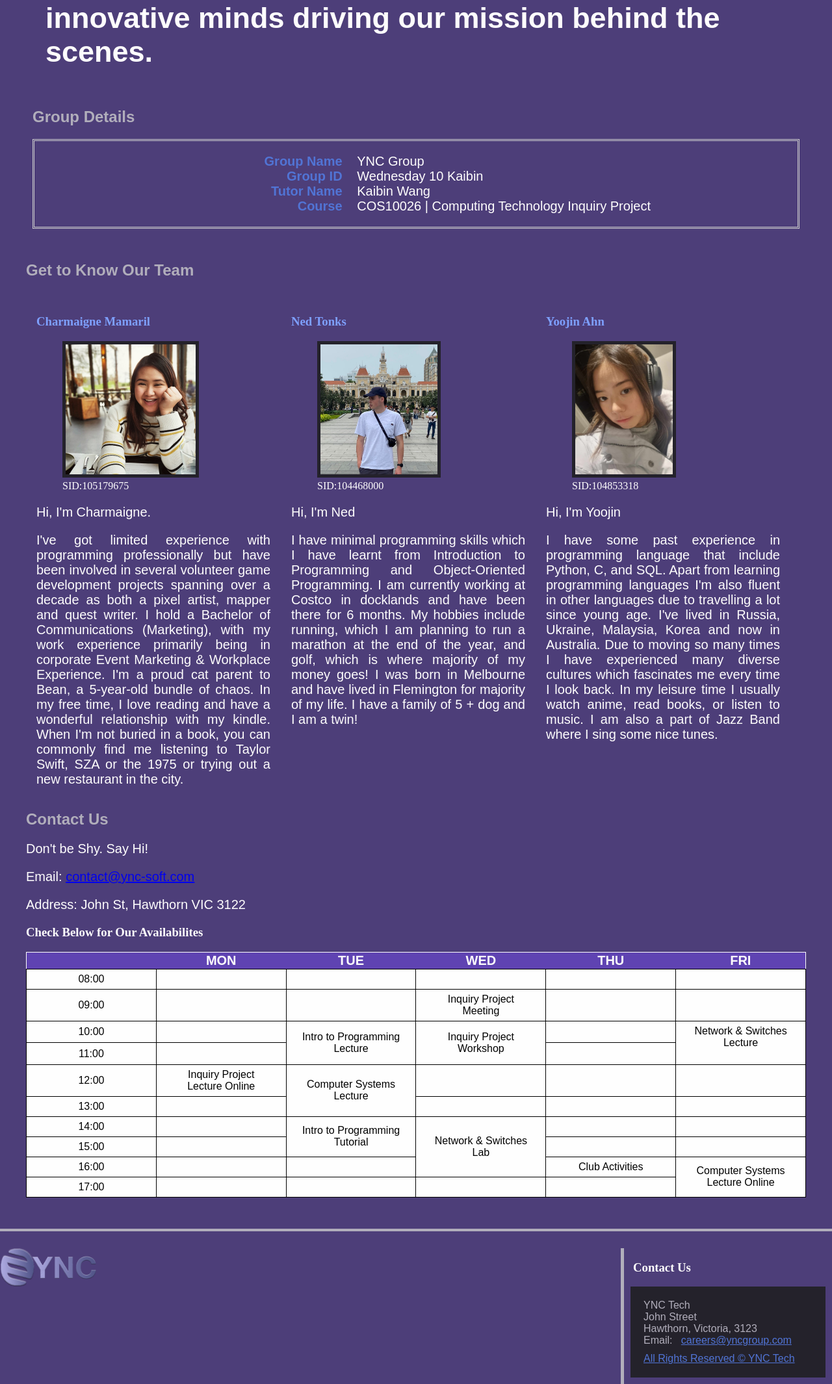
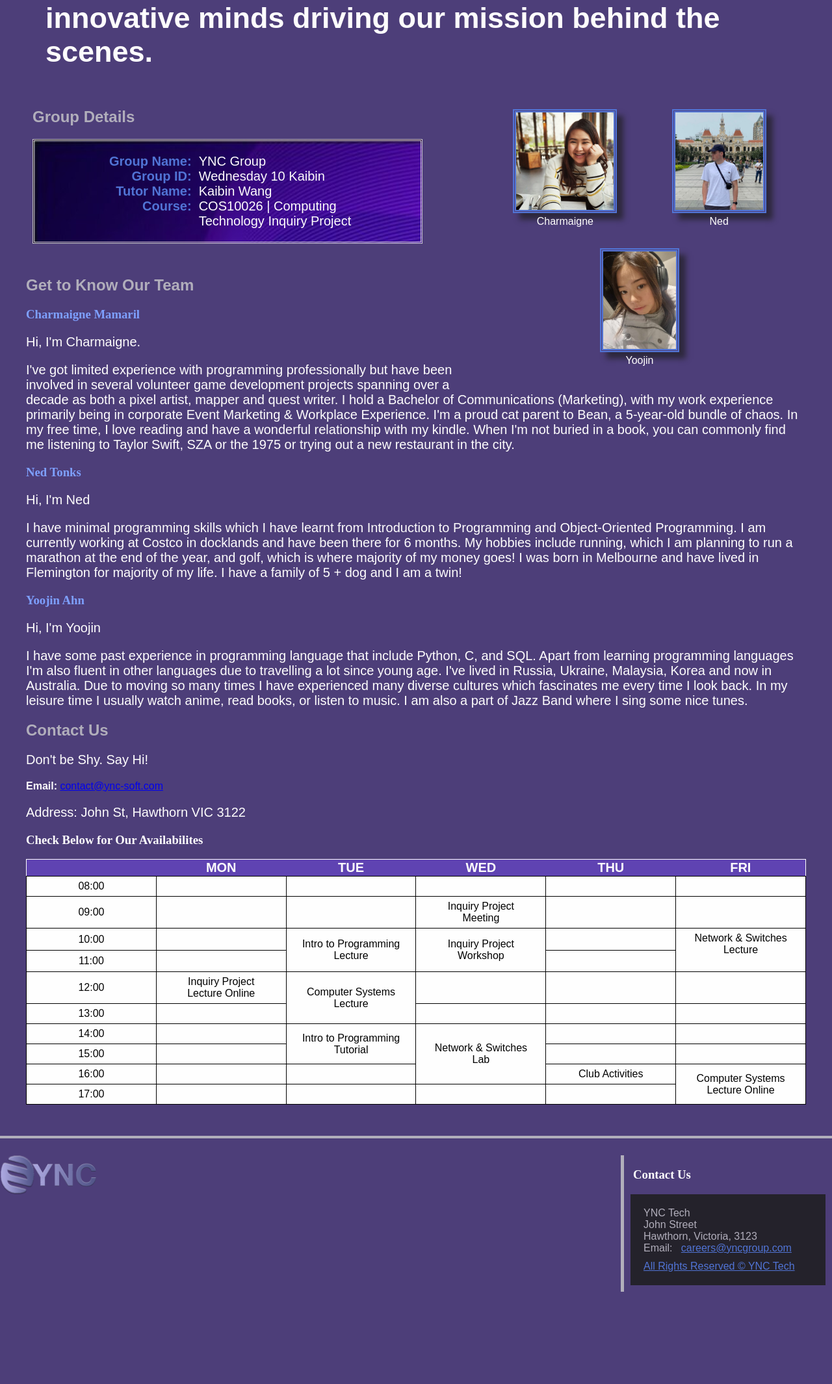
Before and after one commit to FakeTiramisu/Inquiry-Project-Assignment-1, a PHP site: page /about.html in a window 1280 px wide. Shown: the part 316-2446 px from the top of the page at 65% size. After the commit the page ends 2304 px from the top, so only its background shows below. Run offline with PHP 8.4, Linux system fonts and the light colour scheme; some web fonts are replaced.

Commit message:
Major changes
- made some changes to tags and id selectors

```diff
--- a/about.html
+++ b/about.html
@@ -35,6 +35,20 @@
             </h1>
         </section>
         <!-- Group Details inside a definition list -->
+        <aside id="group-image">
+          <figure>
+            <img src="images/charmaigne_profile.png" alt="Charmaigne Mamaril profile picture">
+            <figcaption>Charmaigne</figcaption>
+          </figure>
+          <figure>
+            <img src="images/ned_profile.jpg" alt="Ned Tonks profile picture">
+            <figcaption>Ned</figcaption>
+          </figure>
+          <figure>
+            <img src="images/yoojin_profile.jpg" alt="Yoojin Ahn profile picture">
+            <figcaption>Yoojin</figcaption>
+          </figure>
+        </aside>
         <section id="group-details">
             <h2>Group Details</h2>
             <dl>
@@ -52,12 +66,7 @@
         <section id="team">
             <h2>Get to Know Our Team</h2>
             <!-- Charmaigne Profile -->
-            <article id="profile1">
             <h3>Charmaigne Mamaril</h3>
-                <figure>
-                    <img src="images/charmaigne_profile.png" alt="Charmaigne Mamaril profile picture">
-                    <figcaption>SID:105179675</figcaption>
-                </figure>
             <p>Hi, I&#39;m Charmaigne.</p>
             <p>
                 I&#39;ve got limited experience with programming professionally but have been involved in several volunteer
@@ -69,14 +78,8 @@
                 When I&#39;m not buried in a book, you can commonly find me listening to Taylor Swift,
                 SZA or the 1975 or trying out a new restaurant in the city.
             </p>
-            </article>
             <!-- Ned Profile -->
-            <article id="profile2">
             <h3>Ned Tonks</h3>
-                <figure>
-                    <img src="images/ned_profile.jpg" alt="Ned Tonks profile picture">
-                    <figcaption>SID:104468000</figcaption>
-                </figure>
             <p>Hi, I&#39;m Ned</p>
             <p>
                 I have minimal programming skills which I have learnt from Introduction to Programming
@@ -85,14 +88,8 @@
                 at the end of the year, and golf, which is where majority of my money goes! I was born in Melbourne
                 and have lived in Flemington for majority of my life. I have a family of 5 + dog and I am a twin!
             </p>
-            </article>
             <!-- Yoojin Profile -->
-            <article id="profile3">
             <h3>Yoojin Ahn</h3>
-                <figure>
-                    <img src="images/yoojin_profile.jpg" alt="Yoojin Ahn profile picture">
-                    <figcaption>SID:104853318</figcaption>
-                </figure>
             <p>Hi, I&#39;m Yoojin</p>
             <p>
                 I have some past experience in programming language that include Python, C, and SQL. Apart from learning programming languages I'm also fluent in
@@ -101,14 +98,17 @@
                 I look back. In my leisure time I usually watch anime, read books, or listen to music. I am also a part of Jazz Band
                 where I sing some nice tunes.
             </p>
-            </article>
         </section>
         <!-- Timetable and contact details -->
         <section id="contact-us">
             <h2>Contact Us</h2>
             <p>Don't be Shy. Say Hi!</p>
-            <p>Email: <a href="mailto:104853318@student.swin.edu.au">contact@ync-soft.com</a></p>
+            <dl>
+              <dt>Email</dt>
+              <dd>&nbsp<a href="mailto:104853318@student.swin.edu.au">contact@ync-soft.com</a></dd>
+            </dl>
             <p>Address: John St, Hawthorn VIC 3122</p>
+        </section>
         <h3> Check Below for Our Availabilites </h3>
         <table>
             <thead>
@@ -196,15 +196,13 @@
               </tr>
             </tbody>
         </table>
-        </section>
     </main>
     <hr>
     <div class="ync_footer flex-container">
         <footer>
             <br>
           <a href="index.html"><img src="images/Logo.png" alt="YNC logo icon"> </a>
-
-        <aside>
+        <aside id="footer-contact">
             <h3> &nbsp; &nbsp;Contact Us</h3>
         <ul class="contact_info">
             <li>YNC Tech</li>
--- a/apply.html
+++ b/apply.html
@@ -104,7 +104,7 @@
         <br>
       <a href="index.html"><img src="images/Logo.png" alt="YNC logo icon"> </a>
 
-    <aside>
+    <aside id="footer-contact">
         <h3> &nbsp; &nbsp;Contact Us</h3>
     <ul class="contact_info">
         <li>YNC Tech</li>
--- a/index.html
+++ b/index.html
@@ -99,7 +99,7 @@
             <br>
             <img src="images/Logo.png" alt="YNC logo icon">
 
-        <aside>
+        <aside id="footer-contact">
             <h3> &nbsp; &nbsp;Contact Us</h3>
         <ul class="contact_info">
             <li>YNC Tech</li>
--- a/jobs.html
+++ b/jobs.html
@@ -166,7 +166,7 @@
             <br>
           <a href="index.html"><img src="images/Logo.png" alt="YNC logo icon"> </a>
 
-        <aside>
+        <aside id="footer-contact">
             <h3> &nbsp; &nbsp;Contact Us</h3>
         <ul class="contact_info">
             <li>YNC Tech</li>
--- a/styles/style.css
+++ b/styles/style.css
@@ -13,6 +13,10 @@ purpose: stylesheet for YNC website for assignment 1
 @import url(https://db.onlinewebfonts.com/c/16842c927f8ef77adc29f7c5e27929ca?family=GT+Pressura+Light);
 
 /* General Body and Header styles */
+* {
+    font-family: "Karla", sans-serif;
+}
+
 body {
     background-color: #4d3e79;
     margin: 0;
@@ -30,6 +34,20 @@ p{
 
 #highlight {
     color: #7ea0ff;
+}
+
+dt {
+    clear: left;
+    float: left;
+    font-weight: bold;
+}
+
+dt::after {
+    content: ": ";
+}
+
+dd {
+    width: 50%;
 }
 
 /* HEADER */
@@ -147,6 +165,7 @@ main p {
     margin: -40px;
 }
 
+/* HOME PAGE */
 /* Image png in the index.html */
 #intro-image {
     float: right;
@@ -174,6 +193,13 @@ main p {
     padding: 1em;
 }
 
+#service1, #service2, #service3 {
+    float: left;
+    width: 30%;
+    text-align: justify;
+    margin: 1em 1em 1em 1em;
+}
+
 /* ABOUT PAGE */
 /* Top of the page */
 
@@ -182,52 +208,56 @@ main p {
     margin: 30px;
 }
 
+/* Floating figure images */
+#group-image img{
+    height: 150px;
+    width: auto;
+    border: 5px double #5174d5;
+    box-shadow: 10px 10px 8px #24222bc4;
+}
+
+#group-image figure {
+    display: inline-block;
+}
+
+#group-image {
+    margin: auto;
+    padding: 1em;
+    width: 40%;
+    float: right;
+    text-align: center;
+}
+
 /* Definition List */
 #group-details {
     padding: 10px;
+    width: 50%;
 }
 
 #group-details h2{
     font-weight: bold;
 }
 
-dl {
-    font-family: "Karla", sans-serif;
+#group-details dl {
+    background: url('images/background-pic2.jpg');
     font-size: 20px;
     border: 3px double #ccc;
     padding: 1em;
 }
 
-dt {
-    clear: left;
-    float: left;
+#group-details dt {
+    color: #5174d5;
     width: 40%;
     text-align: right;
-    font-weight: bold;
-    color: #5174d5;
 }
 
-dd {
-    width: 55%;
-	margin-left: 42%;
+#group-details dd {
+    margin-left: 42%;
 }
 
 /* Team Details */
-#team img{
-    height: 200px;
-    width: auto;
-    border: 5px solid #24222b;
-}
-
 #team h3 {
     color: #7ea0ff;
-}
-
-#profile1, #profile2, #profile3 {
-    float: left;
-    width: 30%;
-    text-align: justify;
-    margin: 1em 1em 1em 1em;
 }
 
 /* Align contact information */
@@ -418,12 +448,8 @@ hr {
 }
 
 /* ENHANCEMENTS */
-.resource a {
-    font-family: "Karla", sans-serif;
-}
-
-.resource a:visited {
-    color:#5174d5;
+.resource {
+    padding: 10px;
 }
 
 /* FOOTER */
@@ -436,7 +462,7 @@ hr {
 }
 
 /* Footer: Contact details */
-aside{
+#footer-contact{
     width: 25%;
     float: right;
     border: 1px;
```
Also changed, not shown: enhancements.html (+12 -8 lines). Lines whose indentation alone changed are shown as unchanged.
